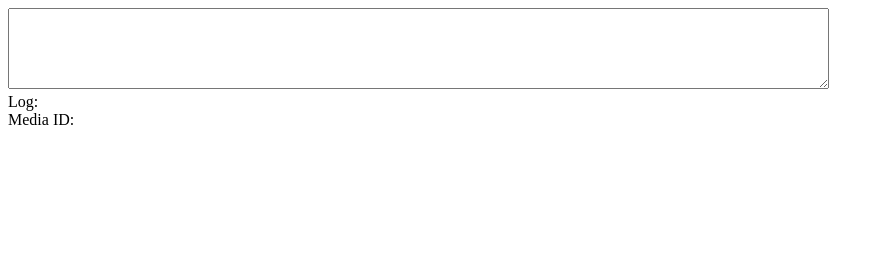
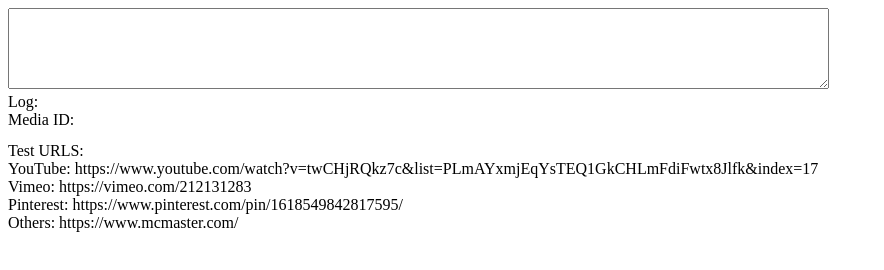
Before and after one commit to hpmsora/Web-Tools, a plain HTML site: page URL_Tool/test.html in a window 1280 px wide. Shown: the whole page, without its empty margins (0-884 px from the left). Drawn offline with Linux system fonts and the light colour scheme.

Commit message:
13 April 2017

```diff
--- a/URL_Tool/test.html
+++ b/URL_Tool/test.html
@@ -15,4 +15,11 @@
     <pre id="ResultBoxMedia"></pre>
   </div>
   <script type="text/javascript" src="url_tool.js"></script>
+  <div>
+  <span>Test URLS: <br /></span>
+  <span>YouTube: https://www.youtube.com/watch?v=twCHjRQkz7c&list=PLmAYxmjEqYsTEQ1GkCHLmFdiFwtx8Jlfk&index=17 <br /></span>
+  <span> Vimeo: https://vimeo.com/212131283<br /></span>
+  <span> Pinterest: https://www.pinterest.com/pin/1618549842817595/<br /></span>
+  <span> Others: https://www.mcmaster.com/<br /></span>
+  </div>
 </body>
```
